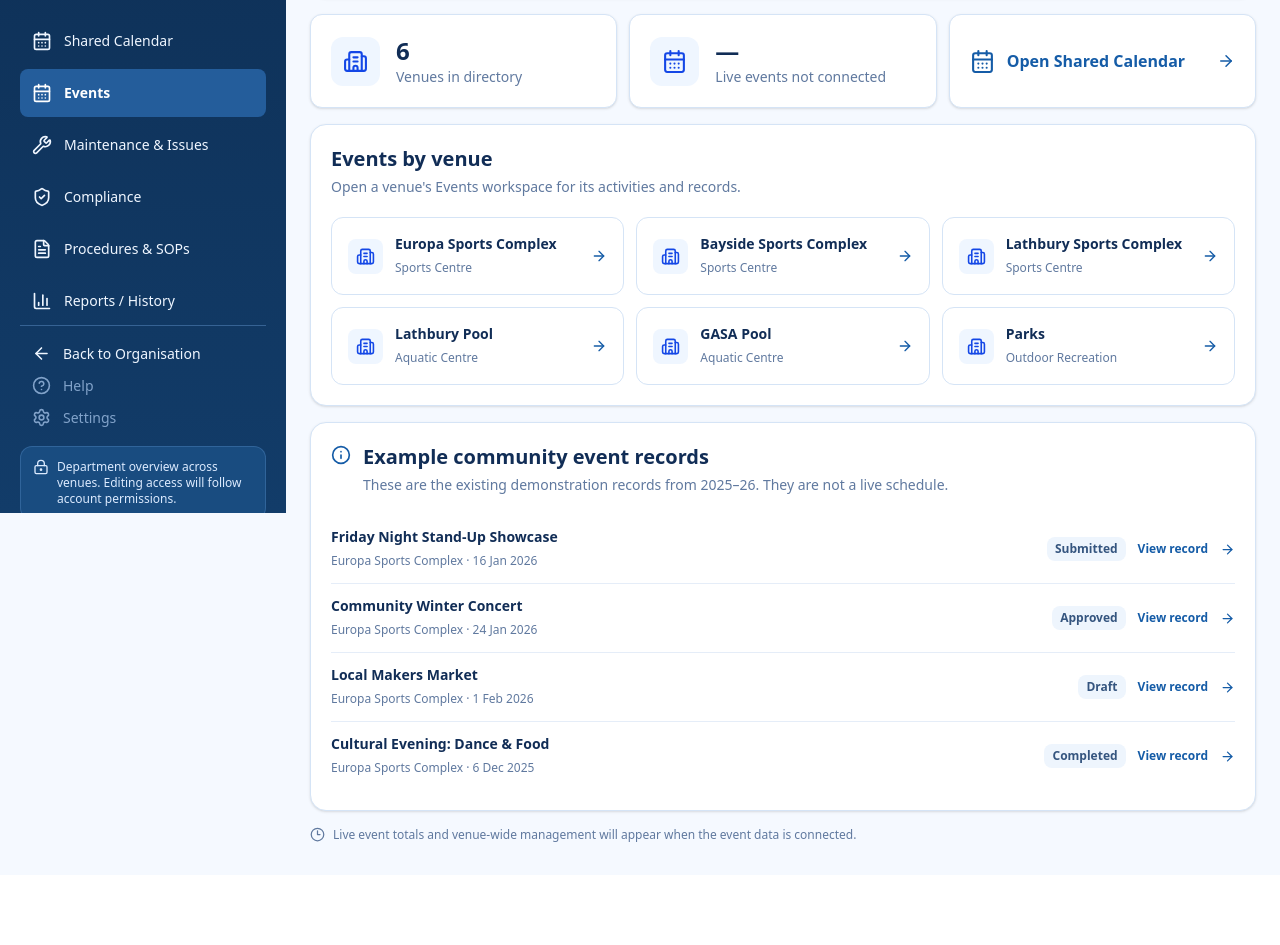
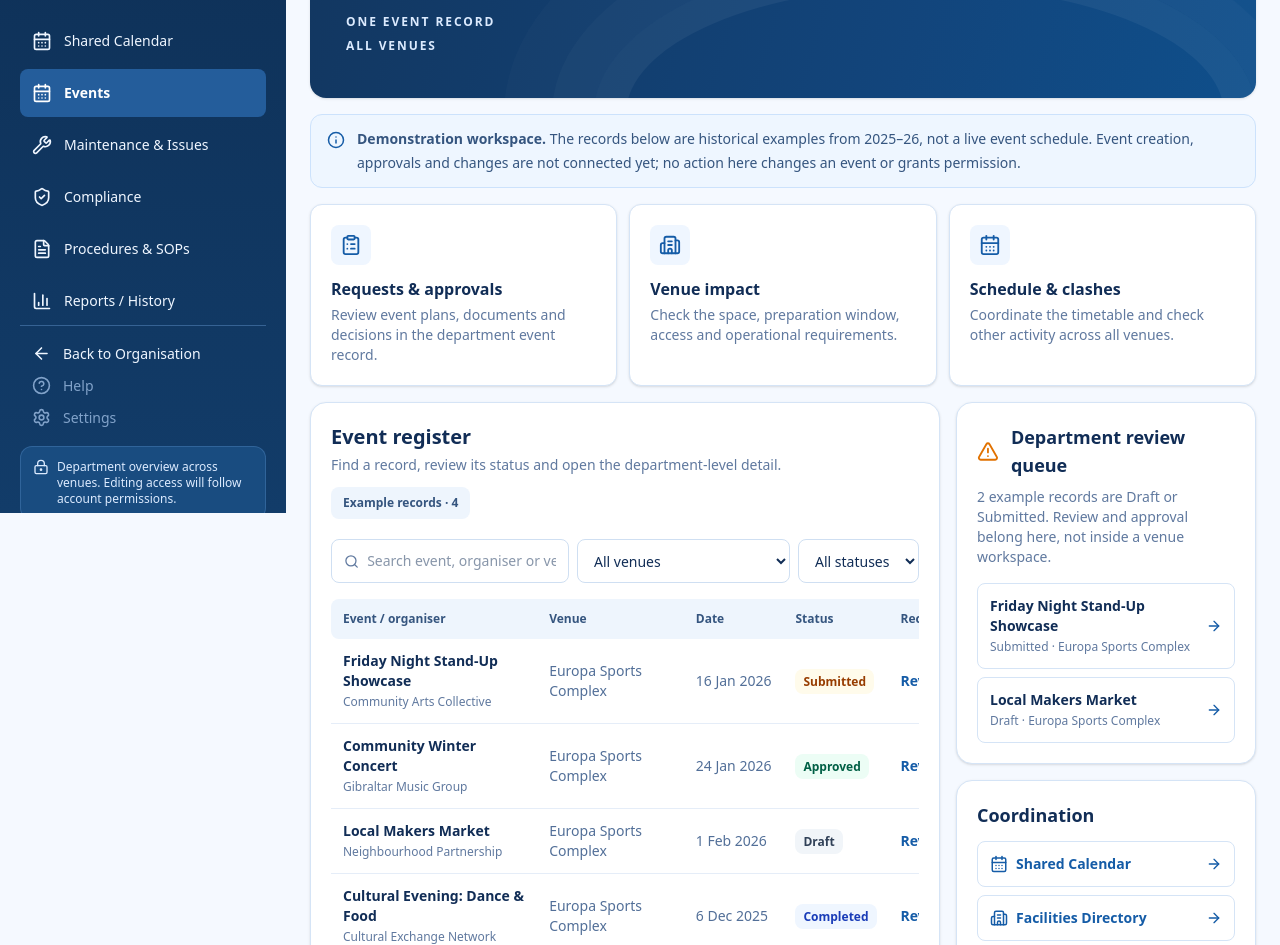
Before and after one commit to gibfesta/gsla-new-sdu, a Next.js app: page /facilities/events in a window 1280 px wide. Shown: the part 287-1232 px from the top of the page. Before the commit the page ends 1162 px from the top, so only its background shows below. Built offline with nearby package versions, Linux system fonts and the light colour scheme.

Commit message:
Make Facilities department the events control hub

```diff
--- a/app/facilities/events/page.tsx
+++ b/app/facilities/events/page.tsx
@@ -1,60 +1,91 @@
+"use client";
+
+import { useState } from "react";
 import Link from "next/link";
-import { ArrowRight, Building2, CalendarDays, Clock3, Info } from "lucide-react";
+import {
+  ArrowRight, Building2, CalendarDays, ClipboardList,
+  Clock3, Info, Search, ShieldCheck, TriangleAlert,
+} from "lucide-react";
+import { eventExamples } from "@/components/facilities/eventExamples";
 import { facilitiesVenues } from "@/components/facilities/venues";
 
-const exampleEvents = [
-  { id: "evt-101", name: "Friday Night Stand-Up Showcase", date: "16 Jan 2026", status: "Submitted", venue: "Europa Sports Complex" },
-  { id: "evt-102", name: "Community Winter Concert", date: "24 Jan 2026", status: "Approved", venue: "Europa Sports Complex" },
-  { id: "evt-103", name: "Local Makers Market", date: "1 Feb 2026", status: "Draft", venue: "Europa Sports Complex" },
-  { id: "evt-104", name: "Cultural Evening: Dance & Food", date: "6 Dec 2025", status: "Completed", venue: "Europa Sports Complex" },
-] as const;
+type StatusFilter = "All statuses" | (typeof eventExamples)[number]["status"];
+
+const workstreams = [
+  { title: "Requests & approvals", detail: "Review event plans, documents and decisions in the department event record.", icon: ClipboardList },
+  { title: "Venue impact", detail: "Check the space, preparation window, access and operational requirements.", icon: Building2 },
+  { title: "Schedule & clashes", detail: "Coordinate the timetable and check other activity across all venues.", icon: CalendarDays },
+];
+
+const statusStyle: Record<(typeof eventExamples)[number]["status"], string> = {
+  Draft: "bg-slate-100 text-slate-700",
+  Submitted: "bg-amber-50 text-amber-800",
+  Approved: "bg-emerald-50 text-emerald-800",
+  Completed: "bg-blue-50 text-blue-800",
+};
 
 export default function FacilitiesEventsPage() {
+  const [query, setQuery] = useState("");
+  const [venueId, setVenueId] = useState("all");
+  const [status, setStatus] = useState<StatusFilter>("All statuses");
+  const filtered = eventExamples.filter((event) => {
+    const text = `${event.name} ${event.organiser} ${event.venue} ${event.category}`.toLowerCase();
+    return text.includes(query.trim().toLowerCase())
+      && (venueId === "all" || event.venueId === venueId)
+      && (status === "All statuses" || event.status === status);
+  });
+  const reviewCount = eventExamples.filter((event) => event.status === "Submitted" || event.status === "Draft").length;
+
   return (
     <div className="space-y-4 text-[#112d56]">
       <section className="relative overflow-hidden rounded-2xl bg-[linear-gradient(105deg,#12365f_0%,#12457c_65%,#0f4f8b_100%)] px-7 py-9 text-white shadow-sm sm:px-9 sm:py-10">
         <div aria-hidden="true" className="pointer-events-none absolute -bottom-44 right-0 h-80 w-[70%] rounded-[50%] border-[32px] border-white/5 shadow-[0_0_0_42px_rgba(255,255,255,0.025),0_0_0_90px_rgba(255,255,255,0.015)]" />
         <div className="relative flex flex-wrap items-end justify-between gap-6">
-          <div>
-            <p className="text-xs font-bold uppercase tracking-[0.22em] text-blue-100">GSLA Facilities</p>
-            <h1 className="mt-3 text-3xl font-extrabold tracking-tight sm:text-4xl">Events</h1>
-            <p className="mt-4 max-w-3xl text-base leading-7 text-blue-50">Review venue events and their operational impact across the Facilities Department.</p>
-          </div>
-          <p className="text-xs font-semibold uppercase leading-6 tracking-[0.16em] text-blue-100">All venues<br />One view</p>
+          <div><p className="text-xs font-bold uppercase tracking-[0.22em] text-blue-100">GSLA Facilities · Department control</p><h1 className="mt-3 text-3xl font-extrabold tracking-tight sm:text-4xl">Events Control</h1><p className="mt-4 max-w-3xl text-base leading-7 text-blue-50">The central place to review and coordinate events across every venue. Venue teams handle the on-site delivery of events assigned to them.</p></div>
+          <p className="text-xs font-semibold uppercase leading-6 tracking-[0.16em] text-blue-100">One event record<br />All venues</p>
         </div>
       </section>
 
-      <section aria-label="Event overview" className="grid gap-3 sm:grid-cols-3">
-        <div className="flex items-center gap-4 rounded-xl border border-[#d5e4f6] bg-white p-5 shadow-sm"><span className="rounded-xl bg-blue-50 p-3 text-blue-700"><Building2 size={25} aria-hidden="true" /></span><div><p className="text-2xl font-bold">{facilitiesVenues.length}</p><p className="text-sm text-[#60799f]">Venues in directory</p></div></div>
-        <div className="flex items-center gap-4 rounded-xl border border-[#d5e4f6] bg-white p-5 shadow-sm"><span className="rounded-xl bg-blue-50 p-3 text-blue-700"><CalendarDays size={25} aria-hidden="true" /></span><div><p className="text-2xl font-bold">—</p><p className="text-sm text-[#60799f]">Live events not connected</p></div></div>
-        <Link href="/facilities/shared-calendar" className="flex items-center justify-between gap-4 rounded-xl border border-[#d5e4f6] bg-white p-5 font-semibold text-[#155ca7] shadow-sm hover:bg-blue-50"><span className="flex items-center gap-3"><CalendarDays size={25} aria-hidden="true" />Open Shared Calendar</span><ArrowRight size={18} aria-hidden="true" /></Link>
+      <div className="flex items-start gap-3 rounded-xl border border-[#cce2fc] bg-[#eef6ff] px-4 py-3 text-sm leading-6 text-[#35557f]"><Info size={18} className="mt-1 shrink-0 text-[#155ca7]" aria-hidden="true" /><p><strong>Demonstration workspace.</strong> The records below are historical examples from 2025–26, not a live event schedule. Event creation, approvals and changes are not connected yet; no action here changes an event or grants permission.</p></div>
+
+      <section aria-label="Department event control" className="grid gap-3 md:grid-cols-3">
+        {workstreams.map(({ title, detail, icon: Icon }) => <div key={title} className="rounded-xl border border-[#d5e4f6] bg-white p-5 shadow-sm"><span className="flex h-10 w-10 items-center justify-center rounded-lg bg-blue-50 text-[#155ca7]"><Icon size={22} aria-hidden="true" /></span><h2 className="mt-3 font-bold">{title}</h2><p className="mt-1 text-sm leading-5 text-[#60799f]">{detail}</p></div>)}
       </section>
 
-      <section className="rounded-2xl border border-[#d5e4f6] bg-white p-5 shadow-sm" aria-labelledby="venue-events-heading">
-        <h2 id="venue-events-heading" className="text-xl font-bold">Events by venue</h2>
-        <p className="mt-1 text-sm text-[#60799f]">Open a venue&apos;s Events workspace for its activities and records.</p>
-        <div className="mt-5 grid gap-3 sm:grid-cols-2 xl:grid-cols-3">
-          {facilitiesVenues.map((venue) => (
-            <Link key={venue.id} href={`/facilities/facilities/${venue.id}?tab=events`} className="flex items-center justify-between gap-3 rounded-xl border border-[#d5e4f6] p-4 hover:bg-[#f5f9ff]">
-              <span className="flex items-center gap-3"><span className="rounded-lg bg-blue-50 p-2 text-blue-700"><Building2 size={19} aria-hidden="true" /></span><span><strong className="block text-sm">{venue.name}</strong><span className="text-xs text-[#60799f]">{venue.type}</span></span></span>
-              <ArrowRight size={16} className="shrink-0 text-[#155ca7]" aria-hidden="true" />
-            </Link>
-          ))}
-        </div>
-      </section>
+      <div className="grid gap-4 xl:grid-cols-[minmax(0,2.1fr)_minmax(270px,1fr)]">
+        <section className="min-w-0 rounded-2xl border border-[#d5e4f6] bg-white p-5 shadow-sm" aria-labelledby="event-register-heading">
+          <div className="flex flex-wrap items-start justify-between gap-3">
+            <div><h2 id="event-register-heading" className="text-xl font-bold">Event register</h2><p className="mt-1 text-sm text-[#60799f]">Find a record, review its status and open the department-level detail.</p></div>
+            <span className="rounded-lg bg-[#eef5fd] px-3 py-2 text-xs font-semibold text-[#35557f]">Example records · {eventExamples.length}</span>
+          </div>
+          <div className="mt-5 grid gap-2 sm:grid-cols-[minmax(0,1fr)_auto_auto]">
+            <label className="flex min-h-11 items-center gap-2 rounded-lg border border-[#cfdff2] px-3 text-[#60799f]"><Search size={17} aria-hidden="true" /><span className="sr-only">Search events</span><input value={query} onChange={(event) => setQuery(event.target.value)} placeholder="Search event, organiser or venue" className="w-full min-w-0 bg-transparent text-sm text-[#112d56] outline-none" /></label>
+            <label className="sr-only" htmlFor="events-venue">Filter by venue</label><select id="events-venue" value={venueId} onChange={(event) => setVenueId(event.target.value)} className="min-h-11 max-w-full rounded-lg border border-[#cfdff2] bg-white px-3 text-sm"><option value="all">All venues</option>{facilitiesVenues.map((venue) => <option key={venue.id} value={venue.id}>{venue.name}</option>)}</select>
+            <label className="sr-only" htmlFor="events-status">Filter by status</label><select id="events-status" value={status} onChange={(event) => setStatus(event.target.value as StatusFilter)} className="min-h-11 rounded-lg border border-[#cfdff2] bg-white px-3 text-sm"><option>All statuses</option><option>Draft</option><option>Submitted</option><option>Approved</option><option>Completed</option></select>
+          </div>
+          <div className="mt-4 overflow-x-auto">
+            <table className="w-full min-w-[650px] text-left text-sm">
+              <thead><tr className="bg-[#eef5fd] text-xs text-[#35557f]"><th scope="col" className="rounded-l-lg px-3 py-3">Event / organiser</th><th scope="col" className="px-3 py-3">Venue</th><th scope="col" className="px-3 py-3">Date</th><th scope="col" className="px-3 py-3">Status</th><th scope="col" className="rounded-r-lg px-3 py-3">Record</th></tr></thead>
+              <tbody>{filtered.map((event) => <tr key={event.id} className="border-b border-[#e5edf8]"><td className="px-3 py-3"><strong className="block">{event.name}</strong><span className="text-xs text-[#60799f]">{event.organiser}</span></td><td className="px-3 py-3 text-[#526f98]">{event.venue}</td><td className="whitespace-nowrap px-3 py-3 text-[#526f98]">{event.date}</td><td className="px-3 py-3"><span className={`rounded-lg px-2 py-1 text-xs font-semibold ${statusStyle[event.status]}`}>{event.status}</span></td><td className="px-3 py-3"><Link href={`/facilities/events/${event.id}`} className="inline-flex items-center gap-1 font-semibold text-[#155ca7] hover:underline">Review <ArrowRight size={15} aria-hidden="true" /></Link></td></tr>)}</tbody>
+            </table>
+            {filtered.length === 0 && <p className="rounded-b-lg border border-[#e5edf8] p-5 text-sm text-[#60799f]">No example records match these filters.</p>}
+          </div>
+        </section>
 
-      <section className="rounded-2xl border border-[#d5e4f6] bg-white p-5 shadow-sm" aria-labelledby="example-events-heading">
-        <div className="flex items-start gap-3"><Info size={20} className="mt-0.5 shrink-0 text-[#155ca7]" aria-hidden="true" /><div><h2 id="example-events-heading" className="text-xl font-bold">Example community event records</h2><p className="mt-1 text-sm text-[#60799f]">These are the existing demonstration records from 2025–26. They are not a live schedule.</p></div></div>
-        <div className="mt-5 divide-y divide-[#e5edf8]">
-          {exampleEvents.map((event) => (
-            <Link key={event.id} href={`/facilities/events/${event.id}`} className="flex flex-wrap items-center justify-between gap-3 py-3 hover:bg-[#f8fbff]">
-              <span><strong className="block text-sm">{event.name}</strong><span className="text-xs text-[#60799f]">{event.venue} · {event.date}</span></span>
-              <span className="flex items-center gap-3 text-xs font-semibold text-[#155ca7]"><span className="rounded-lg bg-[#eef5fd] px-2 py-1 text-[#35557f]">{event.status}</span>View record <ArrowRight size={15} aria-hidden="true" /></span>
-            </Link>
-          ))}
-        </div>
-      </section>
-      <p className="flex items-start gap-2 text-xs text-[#60799f]"><Clock3 size={15} className="shrink-0" aria-hidden="true" />Live event totals and venue-wide management will appear when the event data is connected.</p>
+        <aside className="space-y-4">
+          <section className="rounded-2xl border border-[#d5e4f6] bg-white p-5 shadow-sm" aria-labelledby="review-heading">
+            <div className="flex items-center gap-3"><TriangleAlert size={23} className="text-amber-600" aria-hidden="true" /><h2 id="review-heading" className="text-lg font-bold">Department review queue</h2></div>
+            <p className="mt-2 text-sm text-[#60799f]">{reviewCount} example records are Draft or Submitted. Review and approval belong here, not inside a venue workspace.</p>
+            <div className="mt-4 space-y-2">{eventExamples.filter((event) => event.status === "Submitted" || event.status === "Draft").map((event) => <Link key={event.id} href={`/facilities/events/${event.id}`} className="flex items-center justify-between gap-2 rounded-lg border border-[#d5e4f6] px-3 py-3 text-sm hover:bg-[#f5f9ff]"><span><strong className="block">{event.name}</strong><span className="text-xs text-[#60799f]">{event.status} · {event.venue}</span></span><ArrowRight size={16} className="shrink-0 text-[#155ca7]" aria-hidden="true" /></Link>)}</div>
+          </section>
+          <section className="rounded-2xl border border-[#d5e4f6] bg-white p-5 shadow-sm" aria-labelledby="coordination-heading">
+            <h2 id="coordination-heading" className="text-lg font-bold">Coordination</h2>
+            <div className="mt-3 space-y-2"><Link href="/facilities/shared-calendar" className="flex items-center justify-between rounded-lg border border-[#d5e4f6] px-3 py-3 text-sm font-semibold text-[#155ca7] hover:bg-blue-50"><span className="flex items-center gap-2"><CalendarDays size={18} aria-hidden="true" />Shared Calendar</span><ArrowRight size={16} aria-hidden="true" /></Link><Link href="/facilities/facilities" className="flex items-center justify-between rounded-lg border border-[#d5e4f6] px-3 py-3 text-sm font-semibold text-[#155ca7] hover:bg-blue-50"><span className="flex items-center gap-2"><Building2 size={18} aria-hidden="true" />Facilities Directory</span><ArrowRight size={16} aria-hidden="true" /></Link></div>
+            <p className="mt-4 flex items-start gap-2 text-xs leading-5 text-[#60799f]"><Clock3 size={15} className="mt-0.5 shrink-0" aria-hidden="true" />Live clash checks and event totals will appear when event data is connected.</p>
+          </section>
+        </aside>
+      </div>
+      <section className="rounded-2xl border border-[#d5e4f6] bg-white p-5 shadow-sm" aria-labelledby="venue-delivery-heading"><div className="flex items-start gap-3"><ShieldCheck size={22} className="mt-0.5 shrink-0 text-[#155ca7]" aria-hidden="true" /><div><h2 id="venue-delivery-heading" className="text-lg font-bold">Venue delivery</h2><p className="mt-1 text-sm text-[#60799f]">Centre Managers see only their venue&apos;s event information and prepare the site. Department-wide decisions stay in this Events Control area.</p></div></div></section>
     </div>
   );
 }
```
